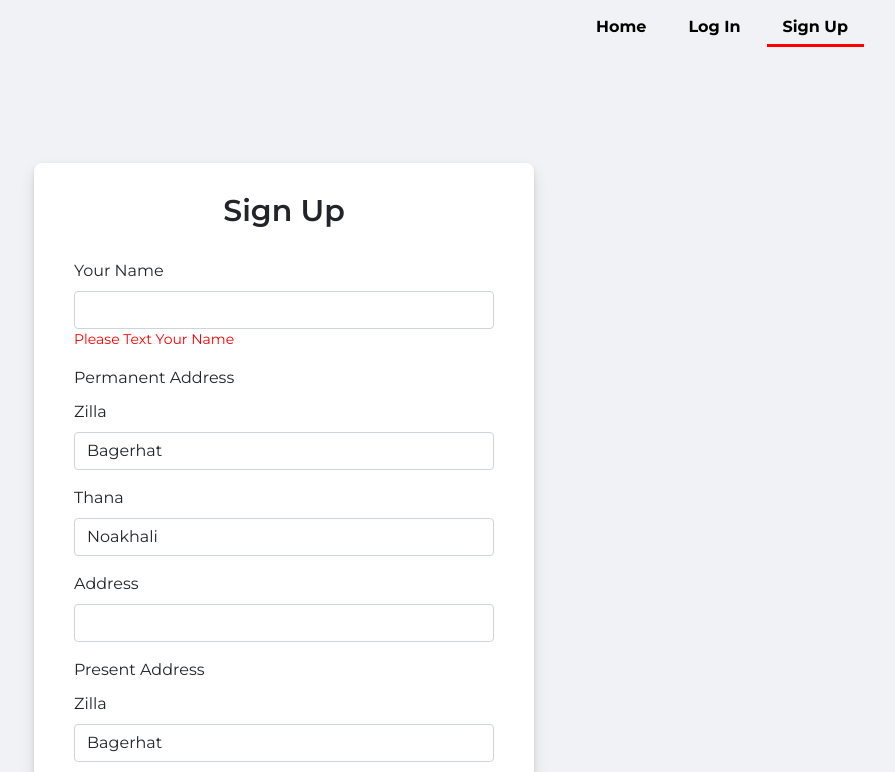
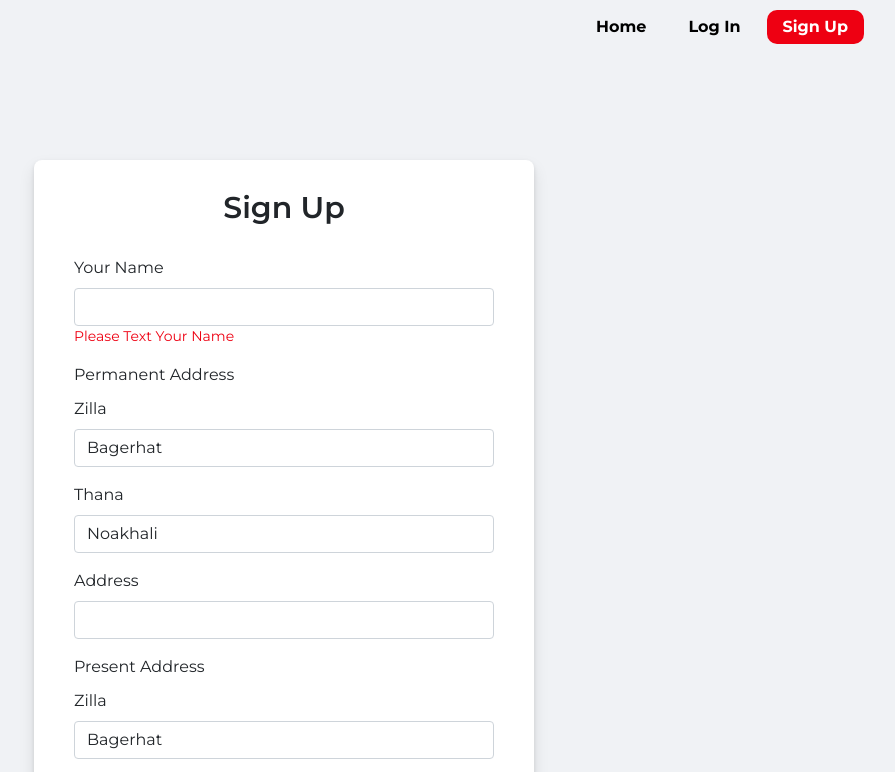
Before and after one commit to rifatjayed/blood-bank, a plain HTML site: page reg.html in a window 1280 px wide. Shown: the top 772 px of the page, without its empty margins (356-1251 px from the left). Drawn offline with nearby package versions, Linux system fonts and the light colour scheme.

Commit message:
menu bar update

```diff
--- a/login.css
+++ b/login.css
@@ -24,11 +24,16 @@ ul li a {
   font-family: 'Montserrat', sans-serif;
   }
   ul li a:hover{
-    color: red;
+    color: #EE0012;
       }
       .active{
-        border-bottom:  3px solid red;
+       background-color: #EE0012;
+       color: white;
+       border-radius: 10px;
 
+      }
+      .active:hover{
+         color: white;
       }
 .form-section {
     height: 100vh;
--- a/reg.css
+++ b/reg.css
@@ -29,12 +29,16 @@ ul li a {
   font-family: 'Montserrat', sans-serif;
   }
   ul li a:hover{
-    color: red;
+    color: #EE0012;
       }
       .active{
-        border-bottom:  3px solid red;
-
+        background-color: #EE0012;
+       color: white;
+       border-radius: 10px;
       }
+      .active:hover{
+        color: white;
+     }
 .form-section {
     /* height: 100vh; */
     padding: 100px 0;
@@ -45,7 +49,7 @@ ul li a {
  background-color: #f0f2f5;
 }
 .form-section p{
-color: red;
+color: #EE0012;
 font-size: 14px;
 }
 form{
@@ -59,7 +63,6 @@ form{
 form h3{
     font-size: 30px;
         font-weight: 600;
-
        text-align: center;
        margin-bottom: 30px;
     }
--- a/style.css
+++ b/style.css
@@ -31,7 +31,7 @@ ul {
 ul li a {
     width: 100%;
     display: flex;
-/* margin-top: 10px; */
+margin-top: 10px;
     padding: 5px 16px;
     text-decoration: none;
     color: black;
@@ -44,7 +44,13 @@ ul li a:hover{
 color: #EE0012;
   }
   .active{
-    border-bottom:  3px solid #EE0012;
+    background-color: #EE0012;
+    color: white;
+    border-radius: 10px;
+    /* border-bottom:  3px solid #EE0012; */
+  }
+  .active:hover{
+  color: white;
   }
 .herosec{
     display: flex;
```
Also changed, not shown: img/360_F_442372738_Robd0QmrKUOdQkZW4TQVJiBEd5krZcxN.jpg (deleted), img/Blood-donation-myths-HN1221-Stock-844661710-Sized.png (deleted), img/blood-donation-doctor-patient-cartoon-characters-volunteer-donating-blood-transfusion-hospital-healthcare-laboratory-donor-vector-isolated-concept-metaphor-illustration_335657-1290.webp (deleted), img/blood-donation-male-character-donate-blood-diseased-people-female-nurse-taking-lifeblood-into-plastic-container_87771-10629.webp (deleted), img/donate.webp (deleted), img/donate2.png (deleted), img/donate3.png (deleted), img/download.jpg (deleted), img/istockphoto-1159682984-170667a.jpg (deleted), img/istockphoto-1252380604-170667a.jpg (deleted), img/volunteers-female-characters-sitting-medical-hospital-chairs-donating-blood-doctor-woman-nurse-take-test-tube-donation-world-blood-donor-day-health-care-cartoon-flat_1016-667.jpg (deleted).
